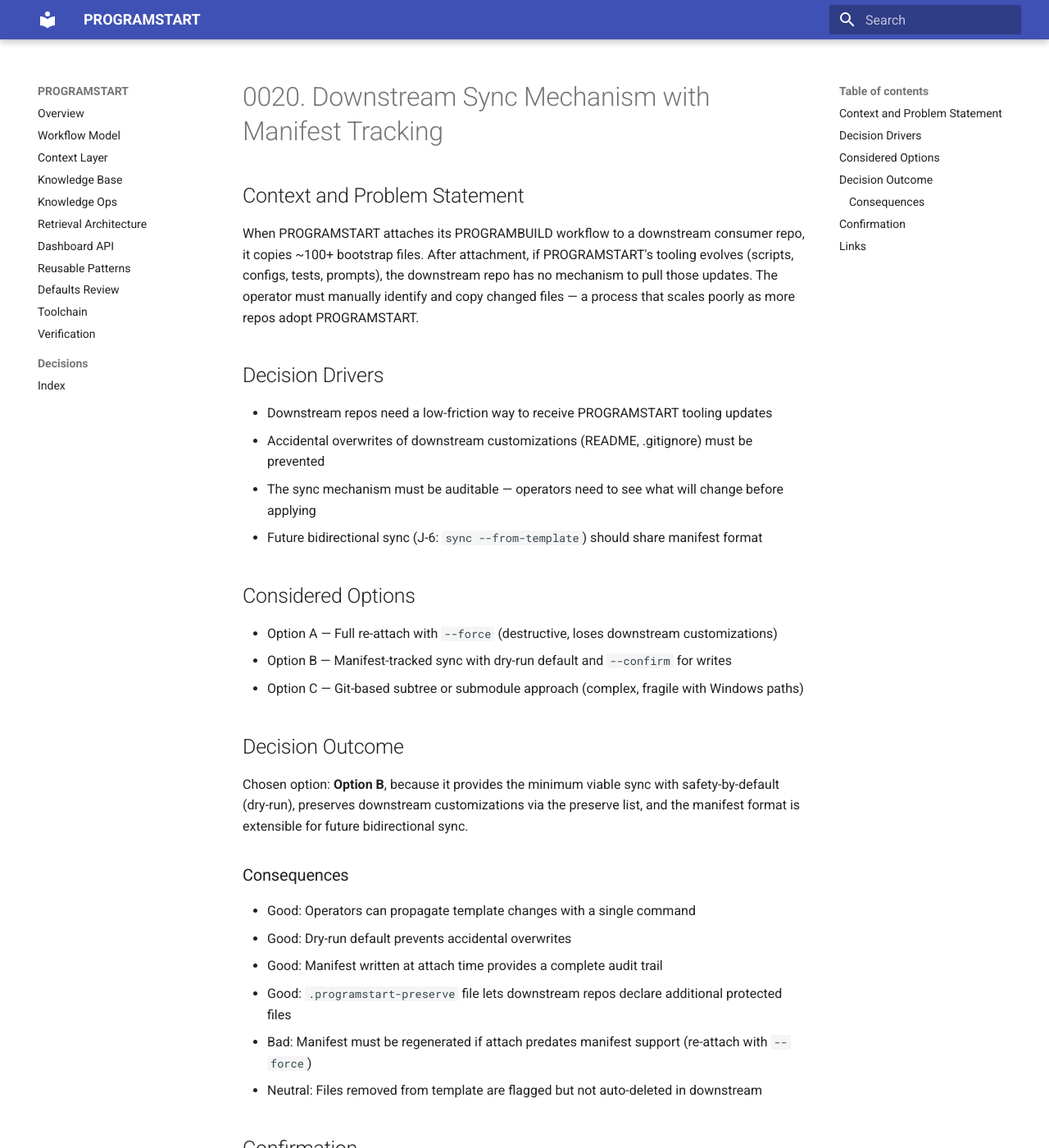
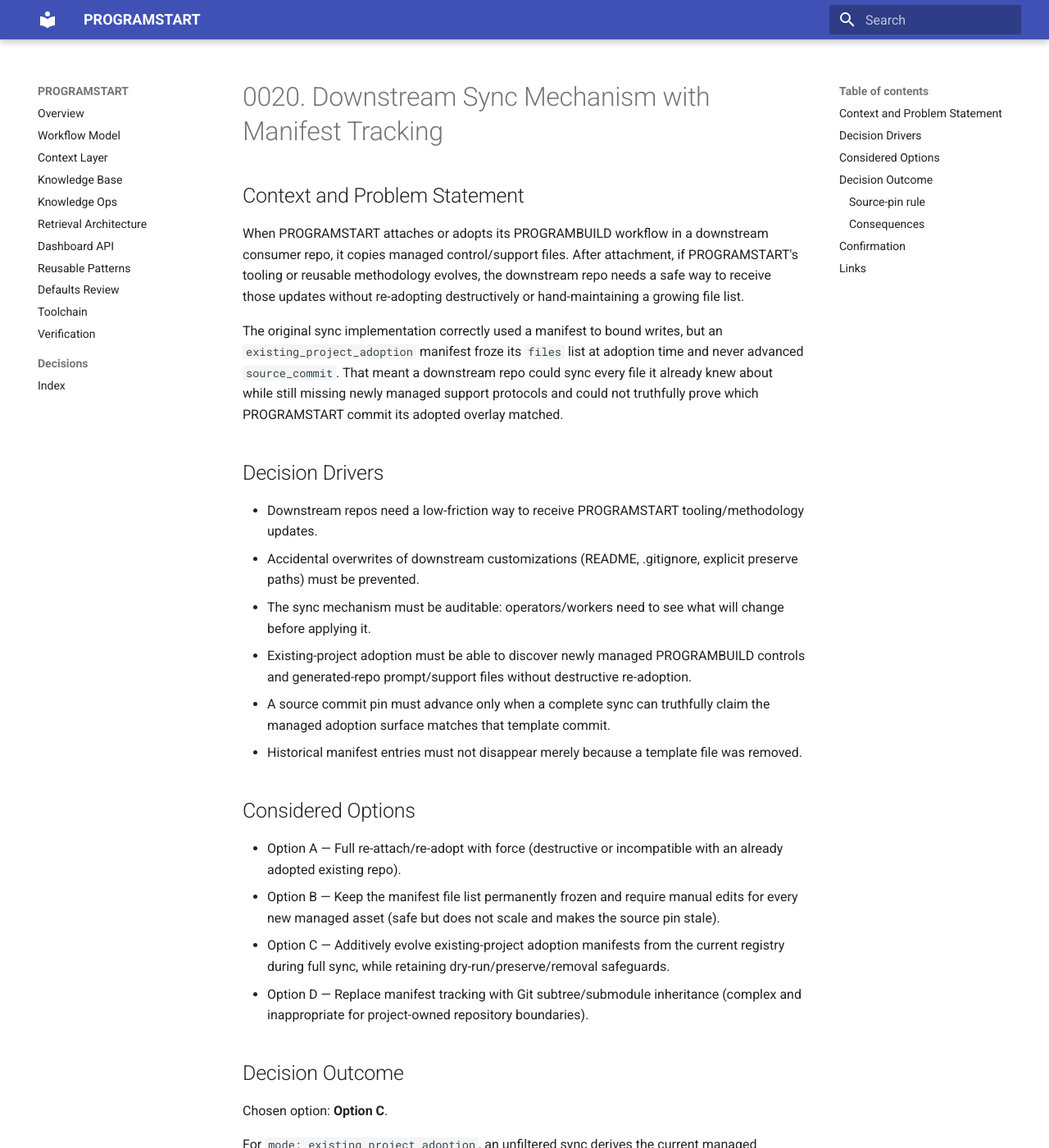
Before and after one commit to GrahamArdent/PROGRAMSTART, an MkDocs documentation site: the page built from docs/decisions/0020-downstream-sync-mechanism-with-manifest-tracking.md, in a window 1280 px wide and 1400 px high. Shown: the whole window at 82% size. Built offline with MkDocs 1.6.1 and Material for MkDocs 9.7.7, drawn with Linux system fonts in a browser that asks for light colours; some of the changed text lies outside the part shown.

Commit message:
docs: define additive adoption manifest evolution

```diff
--- a/docs/decisions/0020-downstream-sync-mechanism-with-manifest-tracking.md
+++ b/docs/decisions/0020-downstream-sync-mechanism-with-manifest-tracking.md
@@ -10,43 +10,75 @@
 
 ## Context and Problem Statement
 
-When PROGRAMSTART attaches its PROGRAMBUILD workflow to a downstream consumer repo, it copies ~100+ bootstrap files. After attachment, if PROGRAMSTART's tooling evolves (scripts, configs, tests, prompts), the downstream repo has no mechanism to pull those updates. The operator must manually identify and copy changed files — a process that scales poorly as more repos adopt PROGRAMSTART.
+When PROGRAMSTART attaches or adopts its PROGRAMBUILD workflow in a downstream consumer repo, it copies managed control/support files. After attachment, if PROGRAMSTART's tooling or reusable methodology evolves, the downstream repo needs a safe way to receive those updates without re-adopting destructively or hand-maintaining a growing file list.
+
+The original sync implementation correctly used a manifest to bound writes, but an `existing_project_adoption` manifest froze its `files` list at adoption time and never advanced `source_commit`. That meant a downstream repo could sync every file it already knew about while still missing newly managed support protocols and could not truthfully prove which PROGRAMSTART commit its adopted overlay matched.
 
 ## Decision Drivers
 
-- Downstream repos need a low-friction way to receive PROGRAMSTART tooling updates
-- Accidental overwrites of downstream customizations (README, .gitignore) must be prevented
-- The sync mechanism must be auditable — operators need to see what will change before applying
-- Future bidirectional sync (J-6: `sync --from-template`) should share manifest format
+- Downstream repos need a low-friction way to receive PROGRAMSTART tooling/methodology updates.
+- Accidental overwrites of downstream customizations (README, .gitignore, explicit preserve paths) must be prevented.
+- The sync mechanism must be auditable: operators/workers need to see what will change before applying it.
+- Existing-project adoption must be able to discover newly managed PROGRAMBUILD controls and generated-repo prompt/support files without destructive re-adoption.
+- A source commit pin must advance only when a complete sync can truthfully claim the managed adoption surface matches that template commit.
+- Historical manifest entries must not disappear merely because a template file was removed.
 
 ## Considered Options
 
-- Option A — Full re-attach with `--force` (destructive, loses downstream customizations)
-- Option B — Manifest-tracked sync with dry-run default and `--confirm` for writes
-- Option C — Git-based subtree or submodule approach (complex, fragile with Windows paths)
+- Option A — Full re-attach/re-adopt with force (destructive or incompatible with an already adopted existing repo).
+- Option B — Keep the manifest file list permanently frozen and require manual edits for every new managed asset (safe but does not scale and makes the source pin stale).
+- Option C — Additively evolve existing-project adoption manifests from the current registry during full sync, while retaining dry-run/preserve/removal safeguards.
+- Option D — Replace manifest tracking with Git subtree/submodule inheritance (complex and inappropriate for project-owned repository boundaries).
 
 ## Decision Outcome
 
-Chosen option: **Option B**, because it provides the minimum viable sync with safety-by-default (dry-run), preserves downstream customizations via the preserve list, and the manifest format is extensible for future bidirectional sync.
+Chosen option: **Option C**.
+
+For `mode: existing_project_adoption`, an unfiltered sync derives the current managed adoption set from:
+
+1. PROGRAMBUILD control files declared by the current template registry, excluding the project state file; and
+2. generated-repo workflow prompt/support assets selected by current registry policy.
+
+The effective sync set is the **union** of that current managed set and historical manifest entries. This is intentionally additive: previously managed paths remain visible so a file removed from the template is reported rather than silently forgotten or deleted.
+
+Legacy/non-adoption manifests retain their recorded file set until a separately justified migration exists.
+
+### Source-pin rule
+
+For a full confirmed `existing_project_adoption` sync:
+
+- copy changed/newly managed files subject to the existing preserve policy;
+- if no historical managed path is `removed-from-template`, update the manifest's additive file list;
+- when the template Git HEAD can be resolved, advance `source_commit` to that exact commit only after the full managed sync completes;
+- if a managed file was removed from the template, hold the manifest/source pin rather than claiming complete alignment;
+- if template Git HEAD cannot be resolved, do not invent a source commit.
+
+A filtered sync (`--files`) intentionally **does not evolve the managed file set or source pin**, because it cannot prove that all managed files match one template commit.
+
+Dry-run remains the default and may report newly managed files and a prospective pin change without mutating the destination.
 
 ### Consequences
 
-- Good: Operators can propagate template changes with a single command
-- Good: Dry-run default prevents accidental overwrites
-- Good: Manifest written at attach time provides a complete audit trail
-- Good: `.programstart-preserve` file lets downstream repos declare additional protected files
-- Bad: Manifest must be regenerated if attach predates manifest support (re-attach with `--force`)
-- Neutral: Files removed from template are flagged but not auto-deleted in downstream
+- Good: Existing adopted projects can receive newly added managed protocols without destructive re-adoption.
+- Good: Exact PROGRAMSTART pinning remains meaningful instead of becoming a stale decoration.
+- Good: New managed files are registry-driven rather than hand-added independently to every downstream manifest.
+- Good: Historical removals remain explicit and block a false alignment claim.
+- Good: Preserve rules and project-owned files remain protected.
+- Neutral: Legacy attachment manifests remain frozen to preserve backward compatibility until separately evaluated.
+- Neutral: The adoption registry must correctly classify reusable support protocols that downstream projects need; registry omissions remain a validation concern.
 
 ## Confirmation
 
-- `programstart sync --dest <path>` shows diff summary without `--confirm`
-- `programstart sync --dest <path> --confirm` copies changed files
-- `programstart validate --check bootstrap-assets` verifies the new files are registered
-- 16 tests cover: no-op sync, changed files, dry-run, confirm, preserve list, custom preserve, file filter, missing manifest, removed-from-template, and CLI entry points
+- `programstart sync --dest <path>` shows current-file differences, newly managed adoption files, and any prospective source-pin transition without `--confirm`.
+- `programstart sync --dest <path> --confirm` copies the full managed adoption surface and updates the adoption manifest only when safe.
+- `programstart sync ... --files <glob>` may update the selected files but does not claim whole-template alignment.
+- Existing preserve rules remain active.
+- Removed template paths are reported and never auto-deleted; for adopted repos they hold source-pin advancement.
+- Regression tests cover additive managed-file discovery, state-file exclusion, dry-run behavior, filtered-sync pin protection, legacy-manifest compatibility, and removed-file pin holding.
 
 ## Links
 
 - <!-- DEC-017 -->
 - [Decision log](../../PROGRAMBUILD/DECISION_LOG.md)
+- ADR-0022 (`--from-template` pull mode)
 - Upgrade gameplan Phase E (OP-02): `devlog/gameplans/upgradegameplan.md`
```
